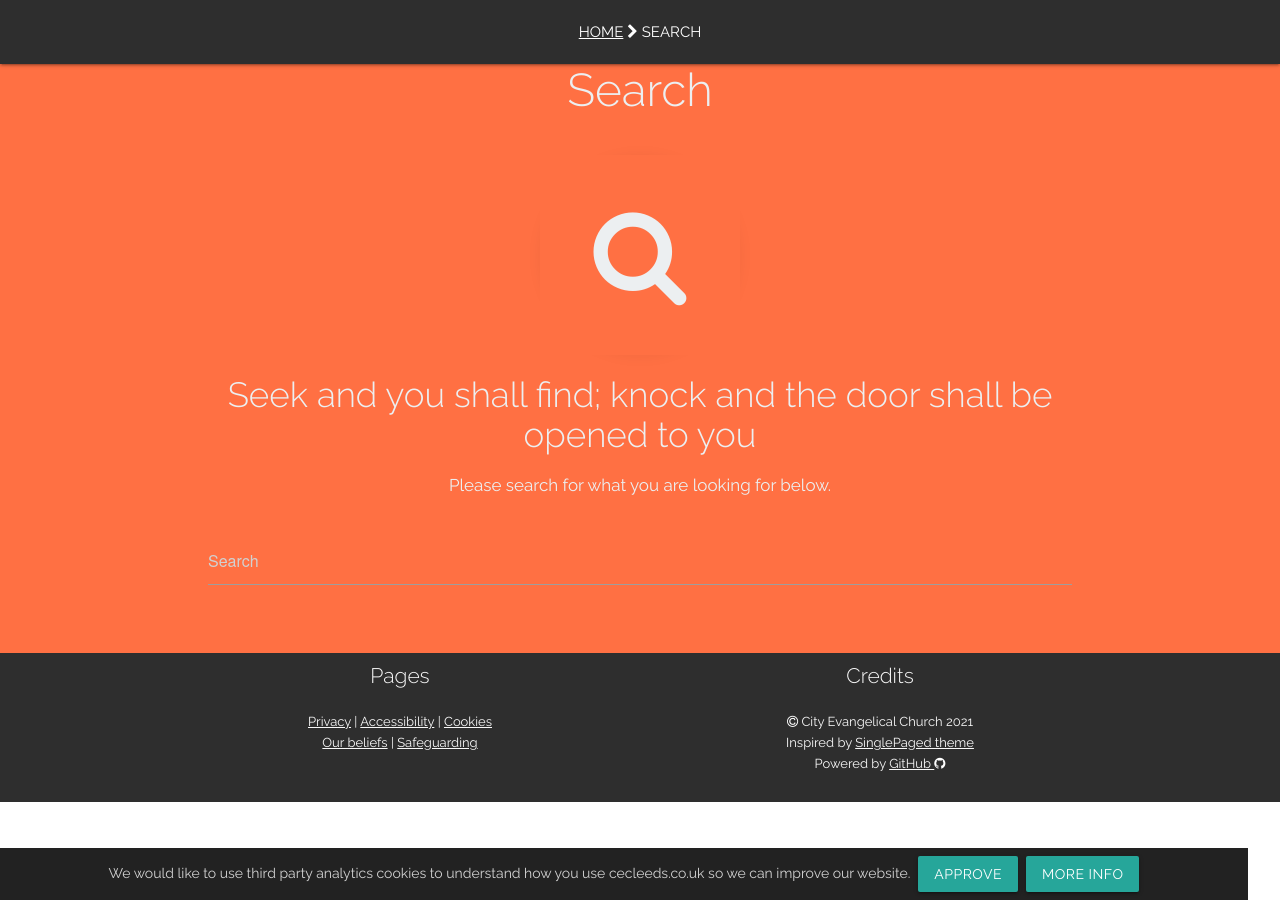
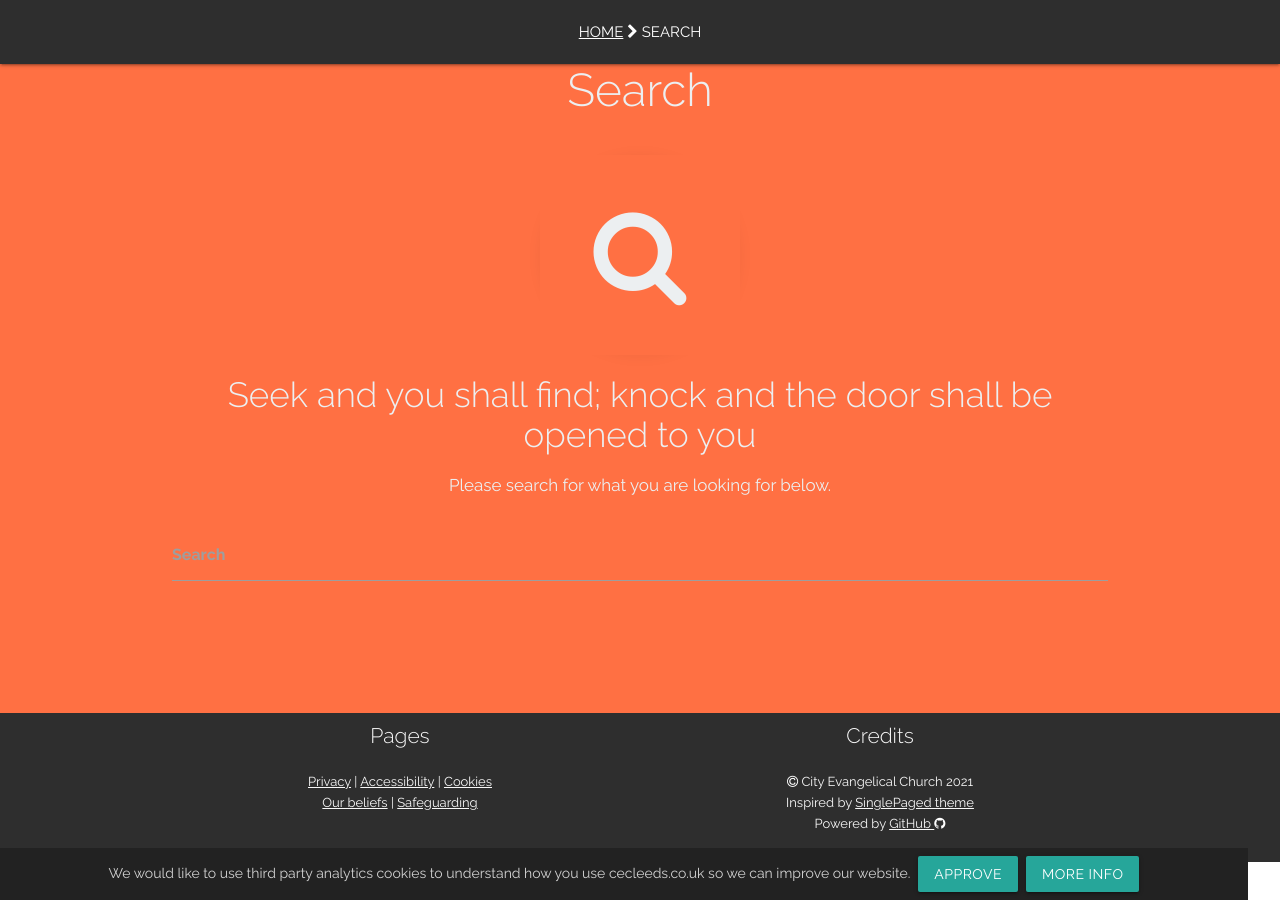
Before and after one commit to woodcock3/citychurch, a Jekyll site: the page built from pages/search.md, in a window 1280 px wide. Built offline with Jekyll 4.4.1, drawn with Linux system fonts in a browser that asks for light colours.

Commit message:
materialize search

```diff
--- a/_includes/search-lunr.html
+++ b/_includes/search-lunr.html
@@ -62,12 +62,16 @@ function lunr_search(term) {
     .lunrsearchresult a:hover .title {text-decoration: underline;}
 </style>
 
-
-<form onSubmit="return lunr_search(document.getElementById('lunrsearch').value);">
-    <div class="input-field">
-      <p><input type="text" class="form-control" id="lunrsearch" name="q" maxlength="255" value="" placeholder="Search"></p>
+<div class="row">
+  <form onSubmit="return lunr_search(document.getElementById('lunrsearch').value);" class="col s12">
+    <div class="row">
+      <div class="input-field col s12">
+        <input type="text" class="form-control" id="lunrsearch" name="q" maxlength="255" value="">
+        <label for="lunrsearch">Search</label>
+      </div>
     </div>
-</form>
+  </form>
+</div>
 <div id="lunrsearchresults">
     <ul></ul>
 </div>
```
